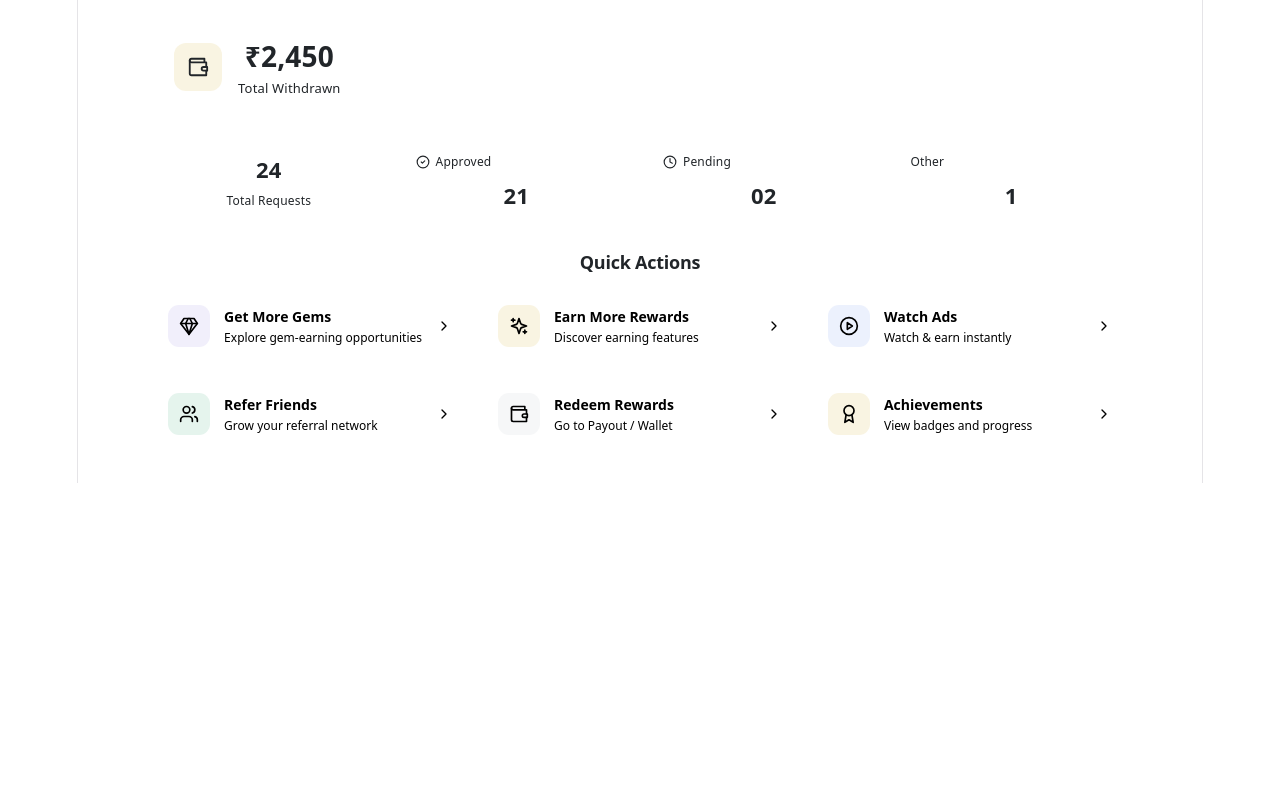
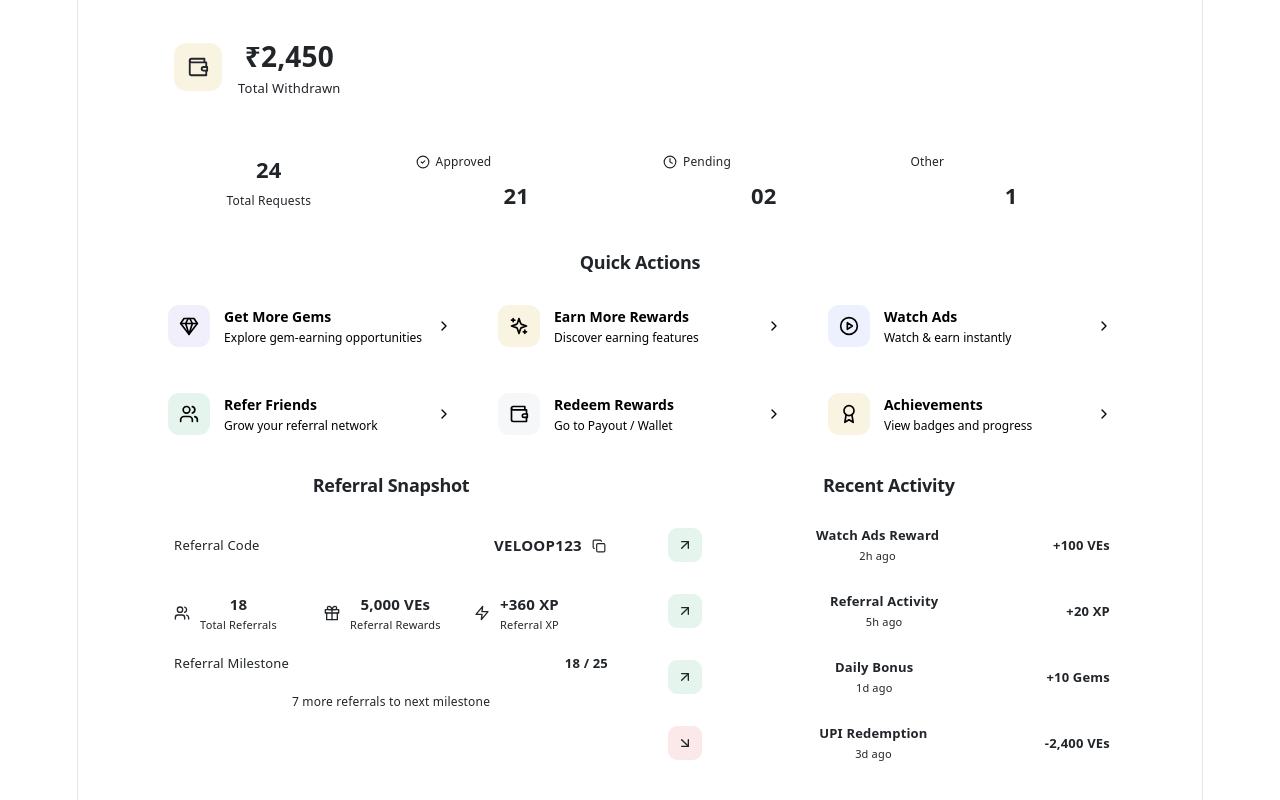
Before and after one commit to Sara12-2/VELoop_Rewards-User-Profile, a React (Vite) app: page / in a window 1280 px wide. Shown: the part 778-1578 px from the top of the page. Before the commit the page ends 1261 px from the top, so only its background shows below. Built offline with nearby package versions, Linux system fonts and the light colour scheme.

Commit message:
Add/Update UserProfile page

```diff
--- a/src/pages/UserProfile/UserProfile.jsx
+++ b/src/pages/UserProfile/UserProfile.jsx
@@ -4,9 +4,12 @@ import LevelProgress from "../../components/LevelProgress/LevelProgress";
 import { CurrentAchievement, NextAchievement } from "../../components/AchievementCard/AchievementCard";
 import WithdrawalOverview from "../../components/WithdrawalOverview/WithdrawalOverview";
 import QuickActions from "../../components/QuickActions/QuickActions";
+import ReferralSnapshot from "../../components/ReferralSnapshot/ReferralSnapshot";
+import RecentActivity from "../../components/RecentActivity/RecentActivity";
 import { userData } from "../../data/userData";
 import { rewardsData, achievements } from "../../data/rewardsData";
 import { withdrawalData } from "../../data/withdrawalData";
+import { activityData, referralData } from "../../data/activityData";
 import styles from "./UserProfile.module.css";
 
 export default function UserProfile() {
@@ -34,7 +37,13 @@ export default function UserProfile() {
 
       <WithdrawalOverview withdrawals={withdrawalData} />
       <QuickActions onAction={handleQuickAction} />
-      {/* Next: ReferralSnapshot */}
+
+      <div className={styles.twoCol}>
+        <ReferralSnapshot referral={referralData} />
+        <RecentActivity activity={activityData} />
+      </div>
+
+      {/* Next: AccountInformation */}
     </div>
   );
 }
```
